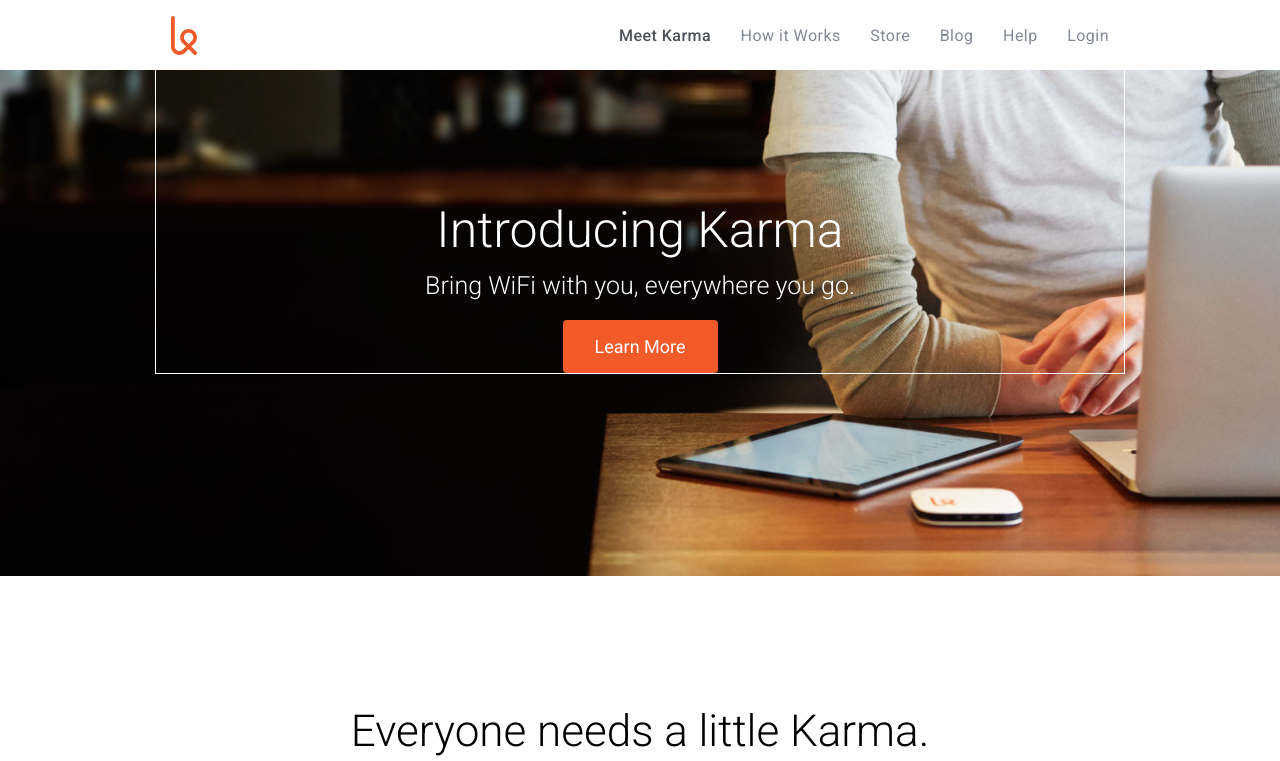
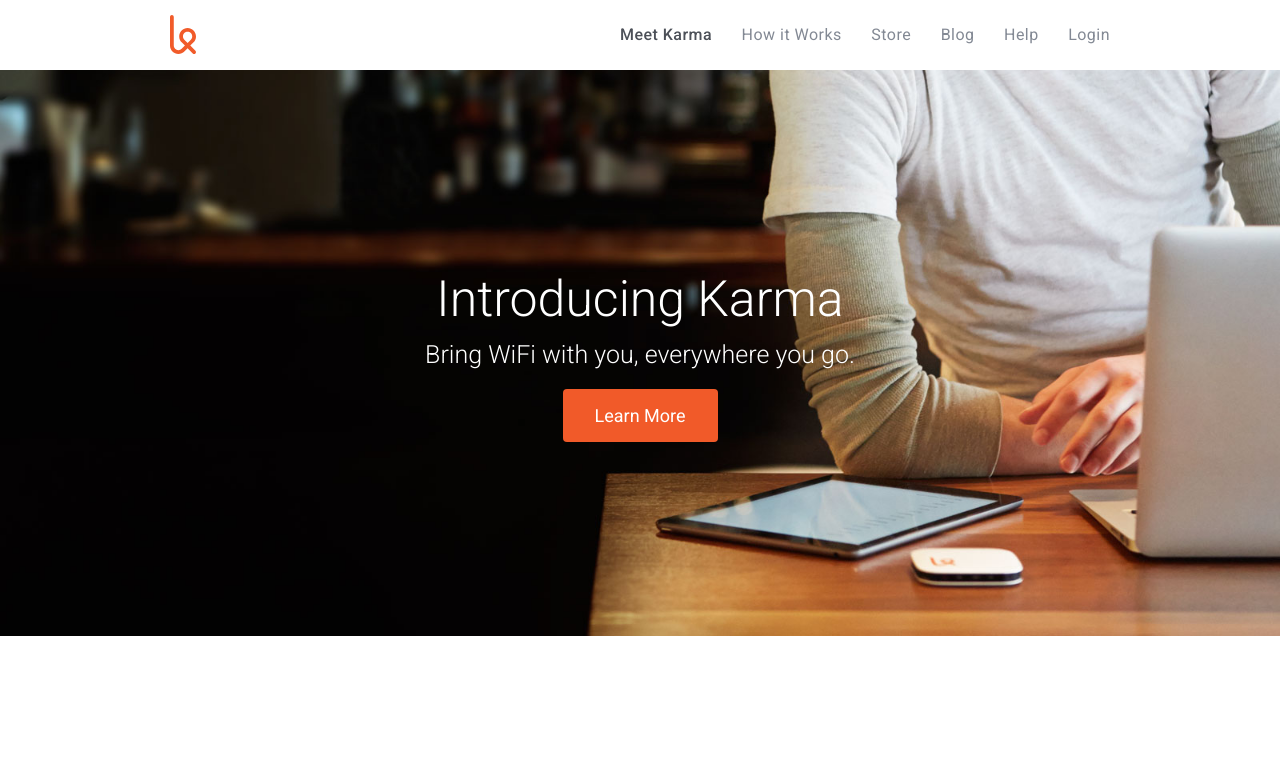
Before and after one commit to TatianaPiskula/startup-landing-page-clone, a plain HTML site: page index.html in a window 1280 px wide. Shown: the top 761 px of the page. Drawn offline with Linux system fonts and the light colour scheme.

Commit message:
FinalSite2

```diff
--- a/CSS/style.css
+++ b/CSS/style.css
@@ -9,15 +9,13 @@ body {
 	font-family: 'Roboto', sans-serif;
 	-webkit-font-smoothing: antialiased;
 }
-div {
-	border: 1px solid white;
-}
 /* Navigation Section */
 .top-navigation {
 	background-color:#fff;
 	position: fixed;
 	width: 100%;
 	z-index: 9999;
+	top: 0px;
 }
 .content, .cases{
 	margin: 0 auto;
@@ -65,10 +63,11 @@ div {
 	font-weight: 300;
 }
 .introduction h1 {
-	margin-top: 4em;
 	font-size: 3.125rem;
 	margin-bottom: 0px;
 	padding-bottom: 0px;
+	padding-top: 210px;
+	margin-top: 60px;
 }
 .introduction h3 {
 	    font-size: 1.563rem;
--- a/index.html
+++ b/index.html
@@ -2,12 +2,13 @@
 <html lang="en">
 <head>
 	<meta charset="UTF-8">
-	<title>Document</title>
+	<title>Karma</title>
 	<link rel="stylesheet" href="CSS/normalize.css">
 	<link rel="stylesheet" href="CSS/style.css">
 	<link href='http://fonts.googleapis.com/css?family=Roboto:400,500,300' rel='stylesheet' type='text/css'>
 	<!-- <link href="//maxcdn.bootstrapcdn.com/font-awesome/4.2.0/css/font-awesome.min.css" rel="stylesheet"> -->
 	<link href="css/font-awesome.min.css" rel="stylesheet">
+	<link rel="icon" type="image/png" href="favicon.ico" />
 </head>
 <body>
 	<nav class="top-navigation">
@@ -28,7 +29,7 @@
 			<h1>Introducing Karma</h1>
 			<h3>Bring WiFi with you, everywhere you go.</h3>
 			<button>Learn More</button>
-		</div>div>
+		</div>
 	</section>
 	<section class="cases">
 		<div class="content">
```
